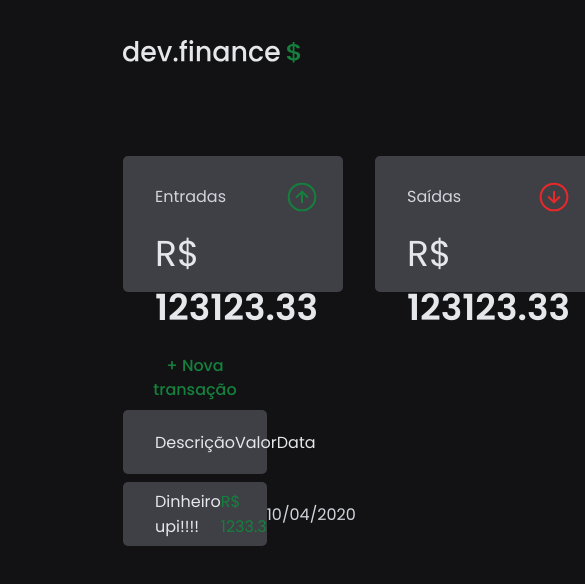
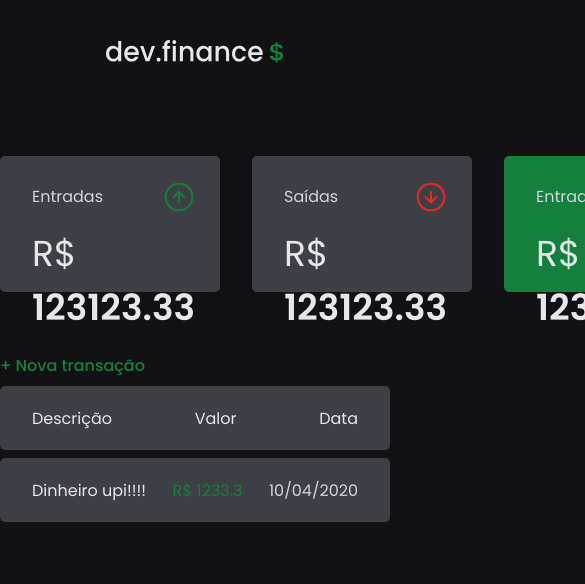
Before and after one commit to swxtz/dev-finance-archived, a React (Vite) app: page /home in a window 390 px wide. Shown: the top 584 px of the page, 585 px wide, since content can reach past the window. Built offline with nearby package versions, Linux system fonts and the light colour scheme.

Commit message:
style: responsive on 1440px

```diff
--- a/src/errors/toastify.ts
+++ b/src/errors/toastify.ts
@@ -29,7 +29,7 @@ export function toastPasswordErrorAlert() {
 }
 
 export function toastPasswordNotValidErrorAlert() {
-  toast.error("As senhas não são iguais!", {
+  toast.error("As senhas não é valida!", {
     position: "top-right",
     autoClose: 5000,
     hideProgressBar: false,
--- a/src/pages/Home/Home.css
+++ b/src/pages/Home/Home.css
@@ -1,16 +1,20 @@
 .home-wrapper {
   font-family: 'Poppins', sans-serif;
-  margin-inline: 7.6875rem;
+  margin-inline: auto;
+  max-width: 1000px;
 }
 
 .cards-display {
   margin-top: 5.375rem;
   display: flex;
   gap: 2rem;
+  justify-content: space-between;
+  max-width: 1000px;
 }
 
 .transactions{
   margin-top: 3.875rem;
+  max-width: 1000px;
 }
 
 .new-transaction button {
```
Also changed, not shown: 1 other file (tests, documents, lock files or other folders).
